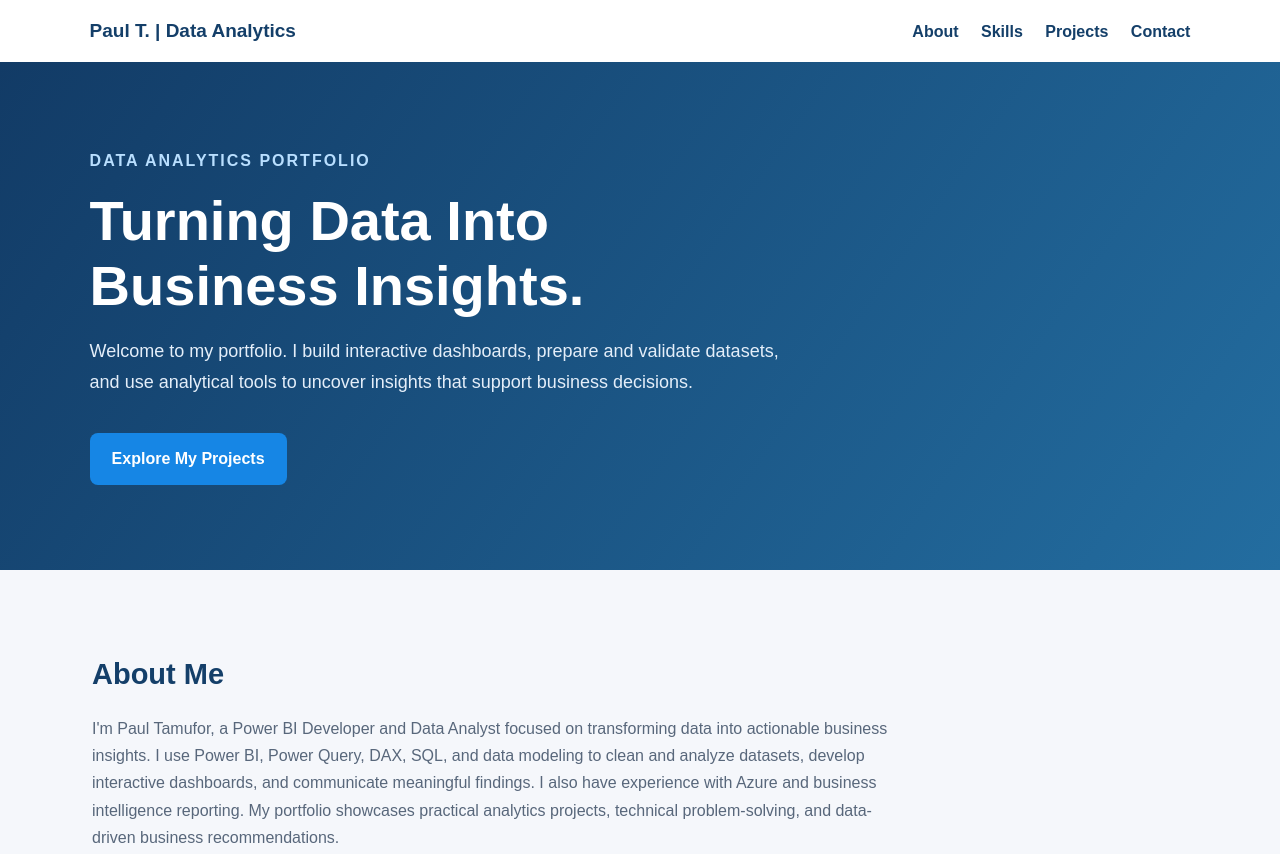
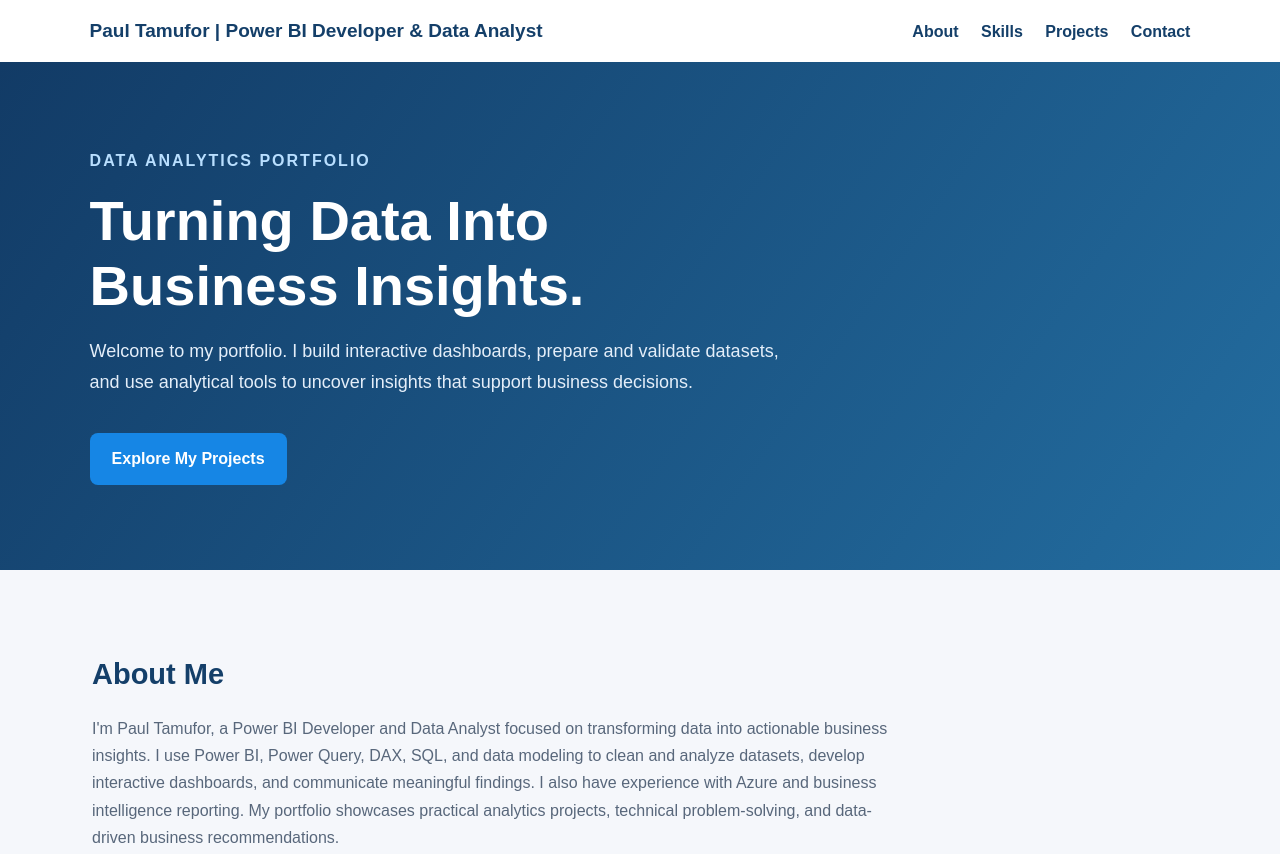
Before and after one commit to TamuforPaul/TamuforPaul.github.io, a plain HTML site: page index.html in a window 1280 px wide. Shown: the top 854 px of the page. Drawn offline with Linux system fonts and the light colour scheme.

Commit message:
Update brand name and title in index.html

```diff
--- a/index.html
+++ b/index.html
@@ -138,7 +138,7 @@
 </head>
 <body>
   <header>
-    <div class="brand">Paul T. | Data Analytics</div>
+    <div class="brand">Paul Tamufor | Power BI Developer &amp; Data Analyst</div>
     <nav>
       <a href="#about">About</a>
       <a href="#skills">Skills</a>
```
